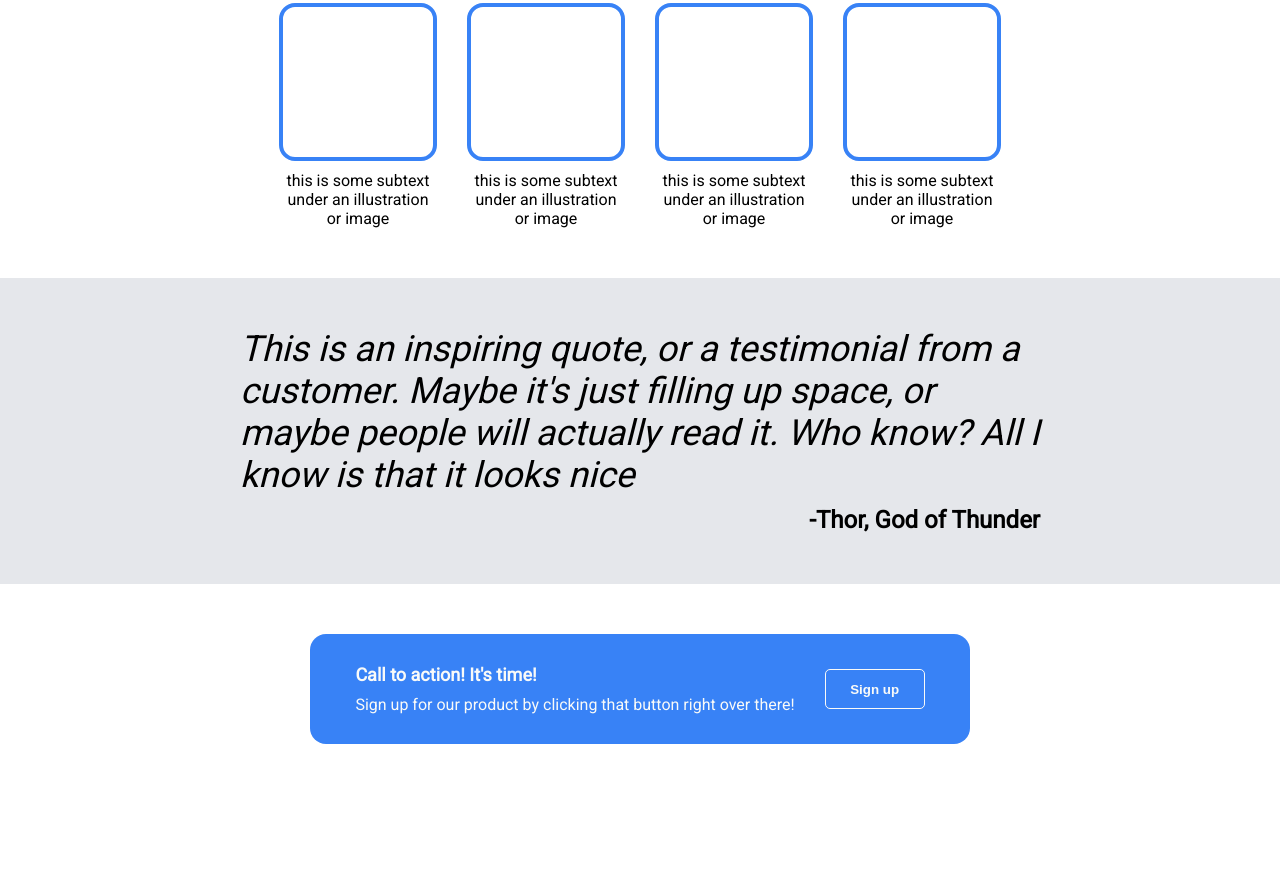
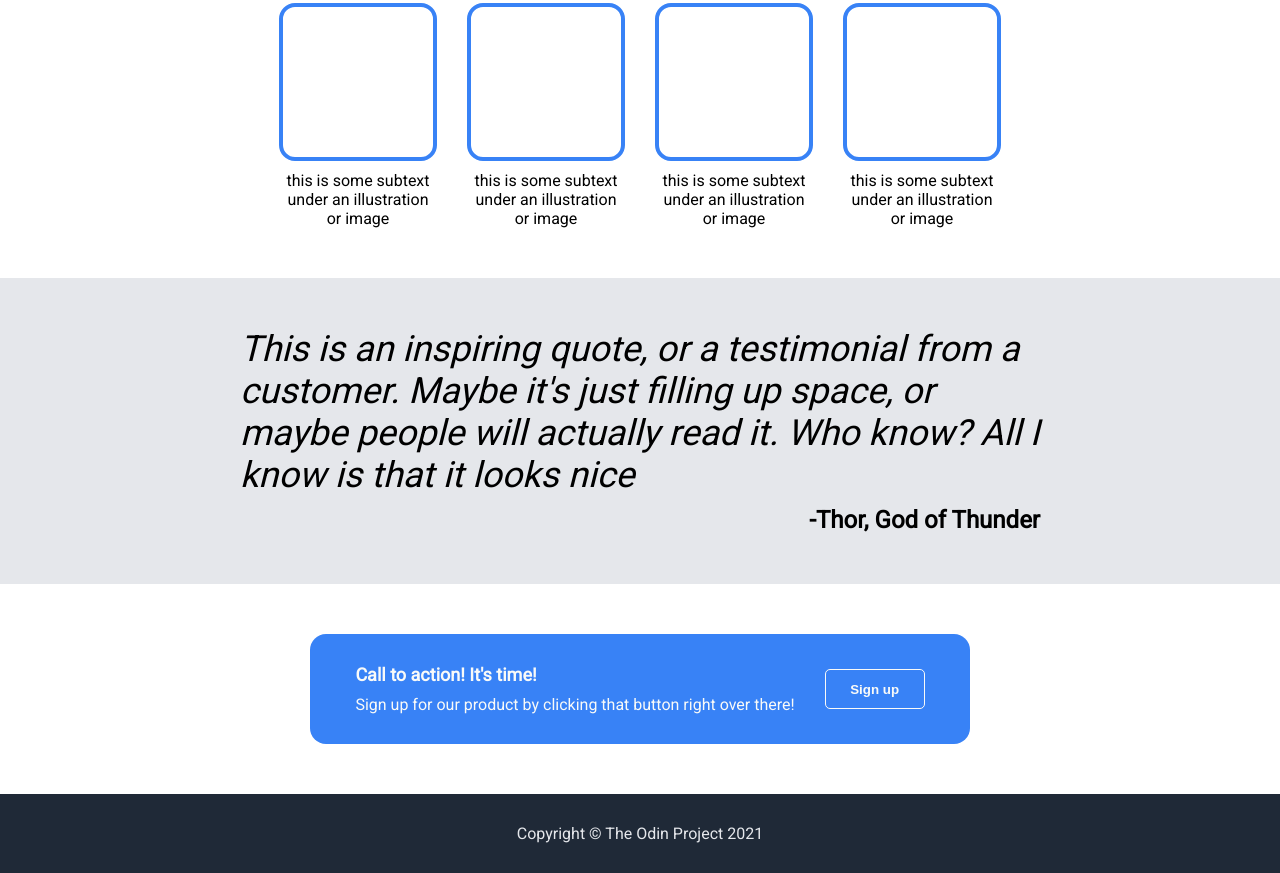
Before and after one commit to LyzanderAndrylie/odin-landing-page, a plain HTML site: page index.html in a window 1280 px wide. Shown: the part 457-1330 px from the top of the page. Before the commit the page ends 1251 px from the top, so only its background shows below. Drawn offline with Linux system fonts and the light colour scheme.

Commit message:
Create landing page's footer

```diff
--- a/index.html
+++ b/index.html
@@ -75,7 +75,7 @@
         </div>
     </div>
 
-    <div class="footer"></div>
+    <div class="footer">Copyright &copy The Odin Project 2021</div>
 </body>
 
 </html>
--- a/style.css
+++ b/style.css
@@ -9,7 +9,7 @@
 }
 
 body {
-    min-height: 100vh;
+    min-height: 150vh;
     display: flex;
     flex-direction: column;
     font-family: 'Roboto', sans-serif;
@@ -47,6 +47,7 @@ a {
 .header {
     display: flex;
     padding: 10px 30px;
+    gap: 10px;
     justify-content: space-between;
     align-items: center;
 }
@@ -95,6 +96,7 @@ a {
     color: #f9faf8;
     font-weight: bold;
     border-radius: 5px;
+    border: none;
 }
 
 .image {
@@ -146,7 +148,7 @@ a {
     align-items: center;
 }
 
-blockquote > p {
+blockquote>p {
     max-width: 800px;
     font-size: 36px;
     font-style: italic;
@@ -185,3 +187,13 @@ figcaption {
     font-weight: bold;
     margin-bottom: 10px;
 }
+
+/* Footer */
+.footer {
+    display: flex;
+    padding: 30px;
+    justify-content: center;
+    align-items: center;
+
+    color: #e5e7eb;
+}
```
